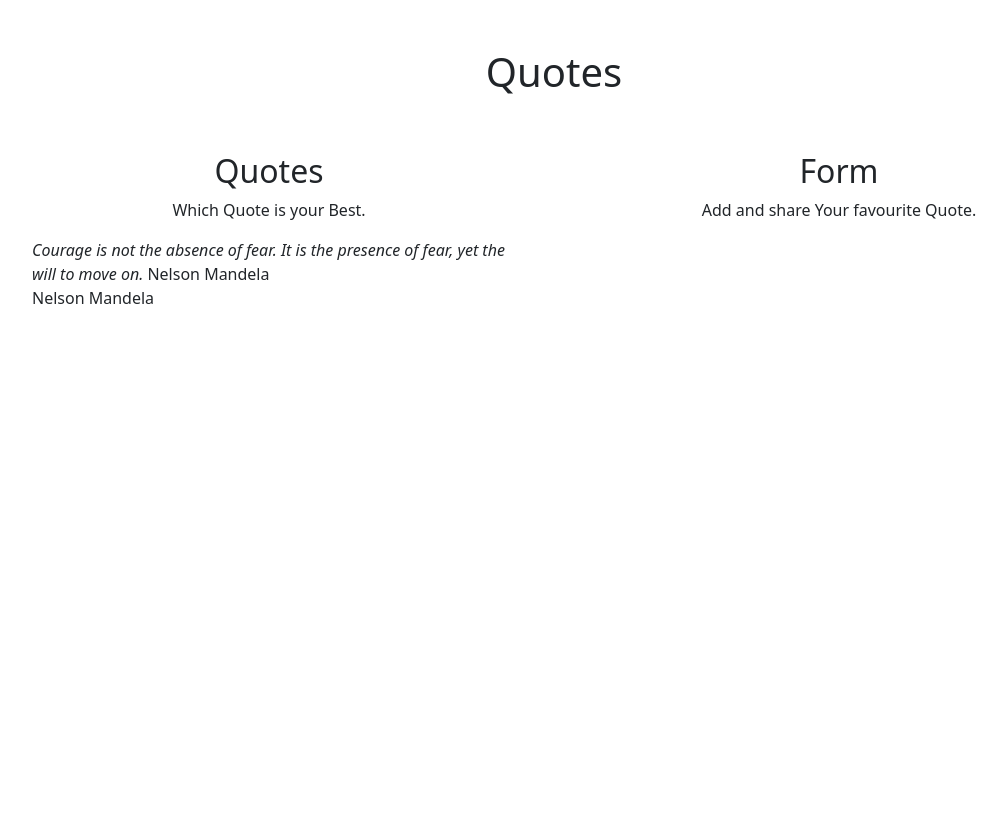
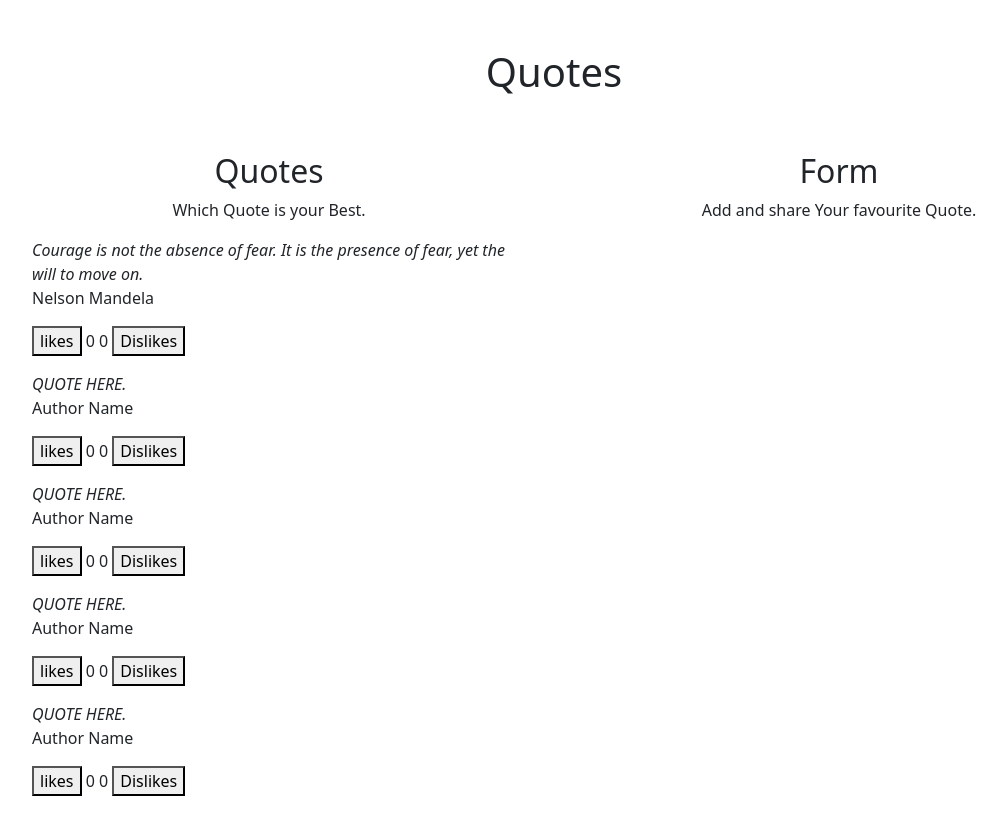
Before and after one commit to JosephatNgugi/solidQuotesApp, an Angular app: page / in a window 1280 px wide. Shown: the top 834 px of the page, without its empty margins (86-1092 px from the left). Before the commit the page ends 800 px from the top, so only its background shows below. Built offline with nearby package versions, Linux system fonts and the light colour scheme.

Commit message:
Fix the highlight directive to highlight the highest upvoted quote.

```diff
--- a/src/app/quotes/quotes.component.html
+++ b/src/app/quotes/quotes.component.html
@@ -4,13 +4,26 @@
         <div class="col-md-6 p-5">
             <h2 class="text-center">{{title}}</h2>
             <p class="text-center">Which Quote is your Best.</p>
-            <div *ngFor=" let quote of userquotes ">
-                <cite>{{quote.quote}}.</cite><!-- <li *ngIf="quote.author"> -->
-                    <!-- </li> -->
-                    {{quote.author}}
-                <app-quotes-detail [inQuote]="quote"></app-quotes-detail>
+            <section *ngFor = "let quote of userquotes">
+                <div *ngIf="quote.upvote == highest && quote.upvote > 0; then highlight else ignore"></div>
+                <ng-template #highlight>
+                        <span appHighlight>
+                            <cite>{{quote.quote}}.</cite><!-- <li *ngIf="quote.author"> -->
+                            <!-- </li> -->
+                            <app-quotes-detail [inQuote]="quote"></app-quotes-detail>
+                            <p> <button>likes</button> {{quote.upvote}} {{quote.downvote}} <button>Dislikes</button></p>
+                        </span>
+                </ng-template>
+                <ng-template #ignore>
+                        <span>
+                            <cite>{{quote.quote}}.</cite><!-- <li *ngIf="quote.author"> -->
+                            <!-- </li> -->
+                            <app-quotes-detail [inQuote]="quote"></app-quotes-detail>
+                            <p> <button>likes</button> {{quote.upvote}} {{quote.downvote}} <button>Dislikes</button></p>
+                        </span>
+                </ng-template>
+            </section>
 
-            </div>
         </div>
         <div class="col-md-6 text-center p-5">
             <h2>Form</h2>
--- a/src/app/quotes/quotes.component.ts
+++ b/src/app/quotes/quotes.component.ts
@@ -13,12 +13,18 @@ export class QuotesComponent implements OnInit {
     new Quote(
       1,
       'Courage is not the absence of fear. It is the presence of fear, yet the will to move on',
-      1,
+      0,
       0,
       'Nelson Mandela'
     ),
+    new Quote(2, 'QUOTE HERE', 0, 0, 'Author Name'),
+    new Quote(3, 'QUOTE HERE', 0, 0, 'Author Name'),
+    new Quote(4, 'QUOTE HERE', 0, 0, 'Author Name'),
+    new Quote(5, 'QUOTE HERE', 0, 0, 'Author Name'),
   ];
 
+  highestVote: number[] = this.userquotes.map(quoter=>quoter.upvote)
+  highest = Math.max(...this.highestVote)
   constructor() {}
 
   ngOnInit(): void {}
```
